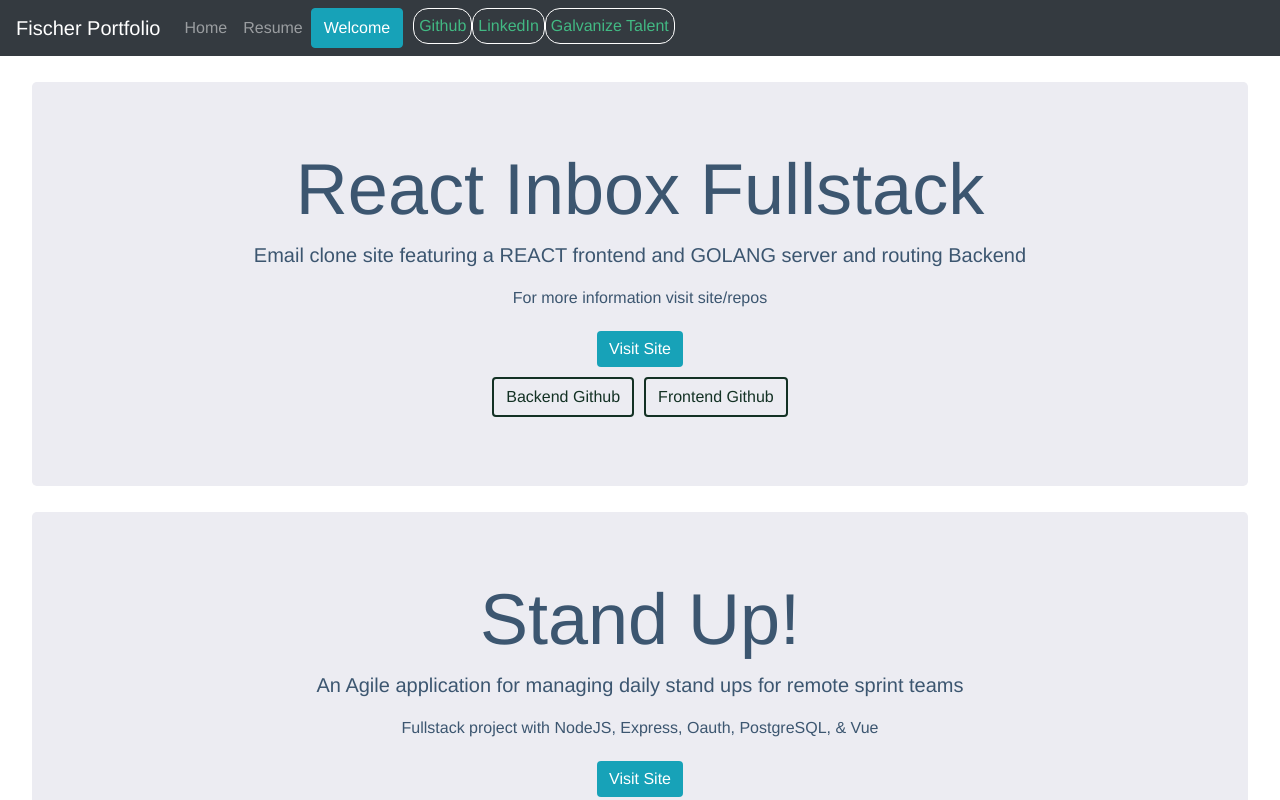
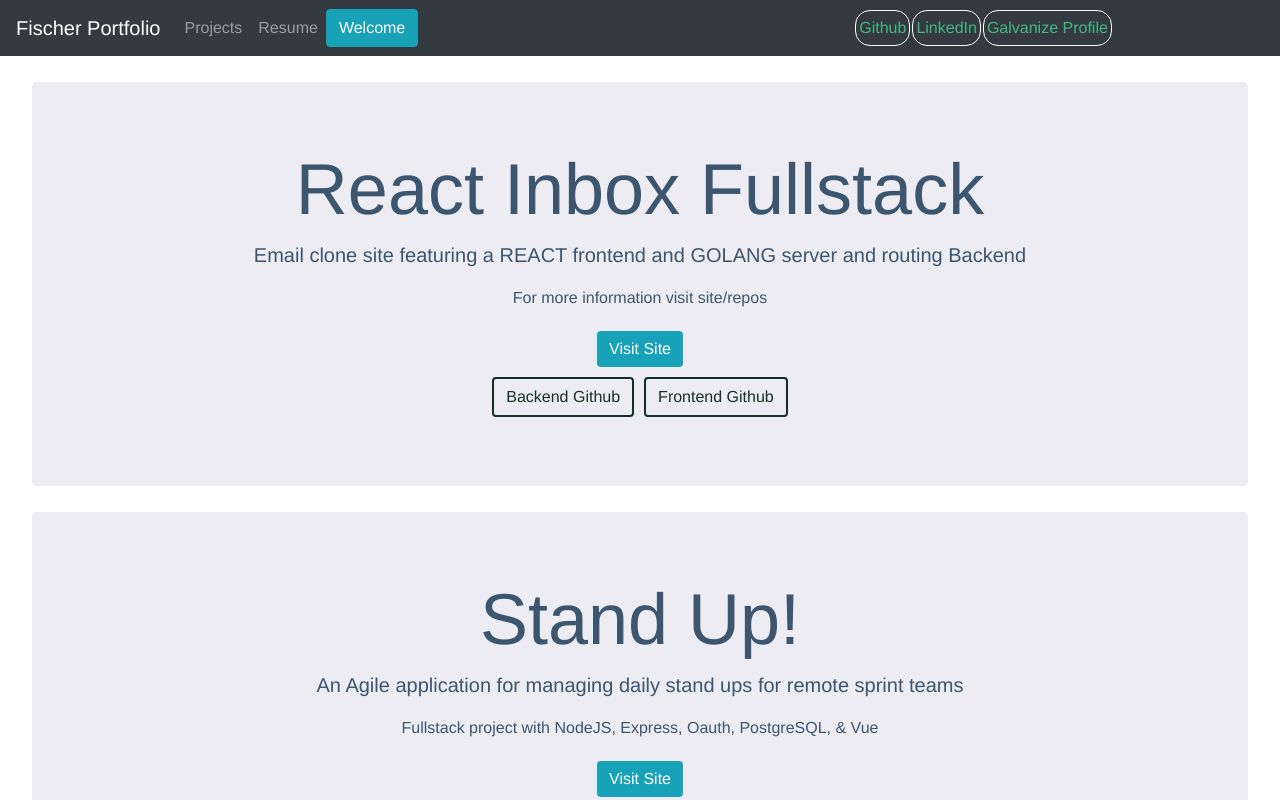
Before and after one commit to rafischer1/portfolio-vue, a Vue app: page /#/ in a window 1280 px wide. Shown: the top 800 px of the page. Built offline with nearby package versions, Linux system fonts and the light colour scheme.

Commit message:
edits and formatting

```diff
--- a/src/App.vue
+++ b/src/App.vue
@@ -1,15 +1,17 @@
 <template>
   <div id="app">
     <header>
-    <b-navbar toggleable="md" type="dark" variant="dark">
+       <b-navbar class="navbar" toggleable="md" type="dark" variant="dark">
          <b-navbar-toggle target="nav_collapse"></b-navbar-toggle>
            <b-navbar-brand to="/">Fischer Portfolio</b-navbar-brand>
            <b-collapse is-nav id="nav_collapse">
              <b-navbar-nav>
-          <b-nav-item to="/">Home</b-nav-item>
-          <b-nav-item to="/resume">Resume</b-nav-item>
+               <b-nav-item to="/">Projects</b-nav-item>
+               <b-nav-item  to="/resume">Resume</b-nav-item>
                <b-nav-item v-show="!seen" to="/playground">Playground</b-nav-item>
-          <b-button id="showModal" variant="info" @click="showModal">Welcome</b-button>
+           </b-navbar-nav>
+           <b-navbar-nav clas="welcome">
+             <b-button  id="showModal center" variant="info" @click="showModal">Welcome</b-button>
              <b-modal ref="myModalRef" hide-footer title="Hi! & Contact">
                <div class="d-block text-center">
                  <h4>Thank you for visiting my portfolio site. Please feel free to contact me with any questions</h4>
@@ -18,17 +20,18 @@
                </div>
                <b-btn class="mt-3" variant="outline-primary warning" block @click="hideModal">Close</b-btn>
             </b-modal>
-          <span class="bar">
+           </b-navbar-nav>
+           <b-navbar-nav class="linksBar">
              <b-link class="link" href="https://github.com/rafischer1" target="_blank" >Github</b-link>
              <b-link class="link" href="https://www.linkedin.com/in/robert-a-fischer/" target="_blank">LinkedIn</b-link>
-            <b-link class="link" href="https://talent.galvanize.com/students/3090" target="_blank">Galvanize Talent</b-link>
-          </span>
+             <b-link class="link navbarItem" href="https://talent.galvanize.com/students/3090" target="_blank">Galvanize Profile</b-link>
+
           </b-navbar-nav>
          </b-collapse>
        </b-navbar>
     </header>
     <main>
-    <router-view/>
+      <router-view></router-view>
     </main>
   </div>
 </template>
@@ -52,7 +55,6 @@
   name: 'App',
 
 }
-
 </script>
 
 <style>
@@ -62,12 +64,11 @@
   -moz-osx-font-smoothing: grayscale;
   text-align: center;
   color: #3c5670;
-  display: flex;
-  flex-direction: column;
 }
 .link {
-  display: inline-flex;
-  padding: 5px;
+  /* display: inline-flex; */
+  padding: 5px 3px;
+  margin-left: 2px;
   border: 1px solid white;
   border-radius: 15px;
   color: #42b983;
@@ -83,16 +84,12 @@
   border: 1px solid #c7c7c7;
   background-color: #c7c7c7;
 }
-.bar {
-  padding-left: 10px;
-}
-/* #showModal {
-  margin-left: 33%;
-} */
 #showModal:hover {
   border: 1ps solid #563a8a;
   background-color: #563a8a;
   color: white;
 }
-
+.linksBar {
+  margin-left: 40%;
+}
 </style>
--- a/src/components/Home.vue
+++ b/src/components/Home.vue
@@ -4,21 +4,21 @@
 
       <b-jumbotron class="jumbo inboxJumbo" header="React Inbox Fullstack" lead="Email clone site featuring a REACT frontend and GOLANG server and routing Backend" >
         <p>For more information visit site/repos</p>
-        <b-btn class="info" variant="info" href="#">Visit Site</b-btn><br>
+        <b-btn class="info" target="_blank" variant="info" href="#">Visit Site</b-btn><br>
         <b-btn variant="alert" href="https://github.com/rafischer1/react_inbox_db" target="_blank">Backend Github</b-btn>
         <b-btn variant="alert" href="https://github.com/rafischer1/react-inbox" target="_blank">Frontend Github</b-btn>
        </b-jumbotron>
 
        <b-jumbotron class="jumbo q3Jumbo" header="Stand Up!" lead="An Agile application for managing daily stand ups for remote sprint teams" >
          <p>Fullstack project with NodeJS, Express, Oauth, PostgreSQL, & Vue</p>
-         <b-btn class="info" variant="info" href="#">Visit Site</b-btn><br>
-         <b-btn variant="alert" target="_blank" href="https://github.com/stinkfloyd/standupstanddown-fe">Github Frontend</b-btn>
-         <b-btn variant="alert" target="_blank" href="https://github.com/stinkfloyd/standupstanddown-be">Github Backend</b-btn>
+         <b-btn class="info" target="_blank" variant="info" href="https://standup-fischer.herokuapp.com/">Visit Site</b-btn><br>
+         <b-btn variant="alert" target="_blank" href="https://github.com/rafischer1/standupstanddown-fe">Github Frontend</b-btn>
+         <b-btn variant="alert" target="_blank" href="https://github.com/rafischer1/standupstanddown-be">Github Backend</b-btn>
        </b-jumbotron>
 
        <b-jumbotron class="jumbo bikeslyJumbo" header="Bikesly"  lead="A traditional frontend site (HTML|CSS|JS) displaying DOM manipulation skill with several API calls" >
          <p>For more information visit site</p>
-         <b-btn class="info" variant="info" href="http://rafischer1-q1-bikesly.surge.sh/" target="_blank">Visit Site</b-btn><br>
+         <b-btn class="info" target="_blank" variant="info" href="http://rafischer1-q1-bikesly.surge.sh/" >Visit Site</b-btn><br>
          <b-btn variant="alert" href="https://github.com/rafischer1/bikesly" target="_blank">Github</b-btn>
         </b-jumbotron>
     </div>
```
Lines whose indentation alone changed are shown as unchanged.
